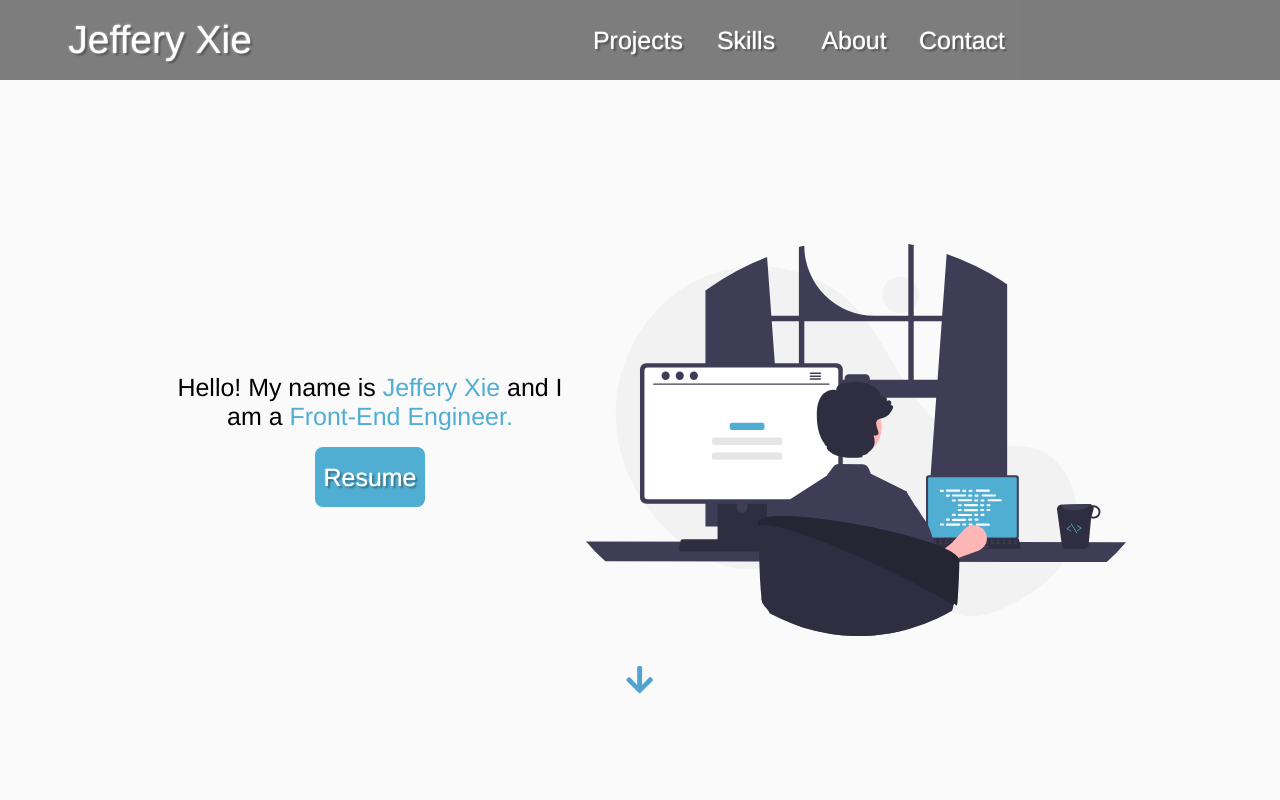
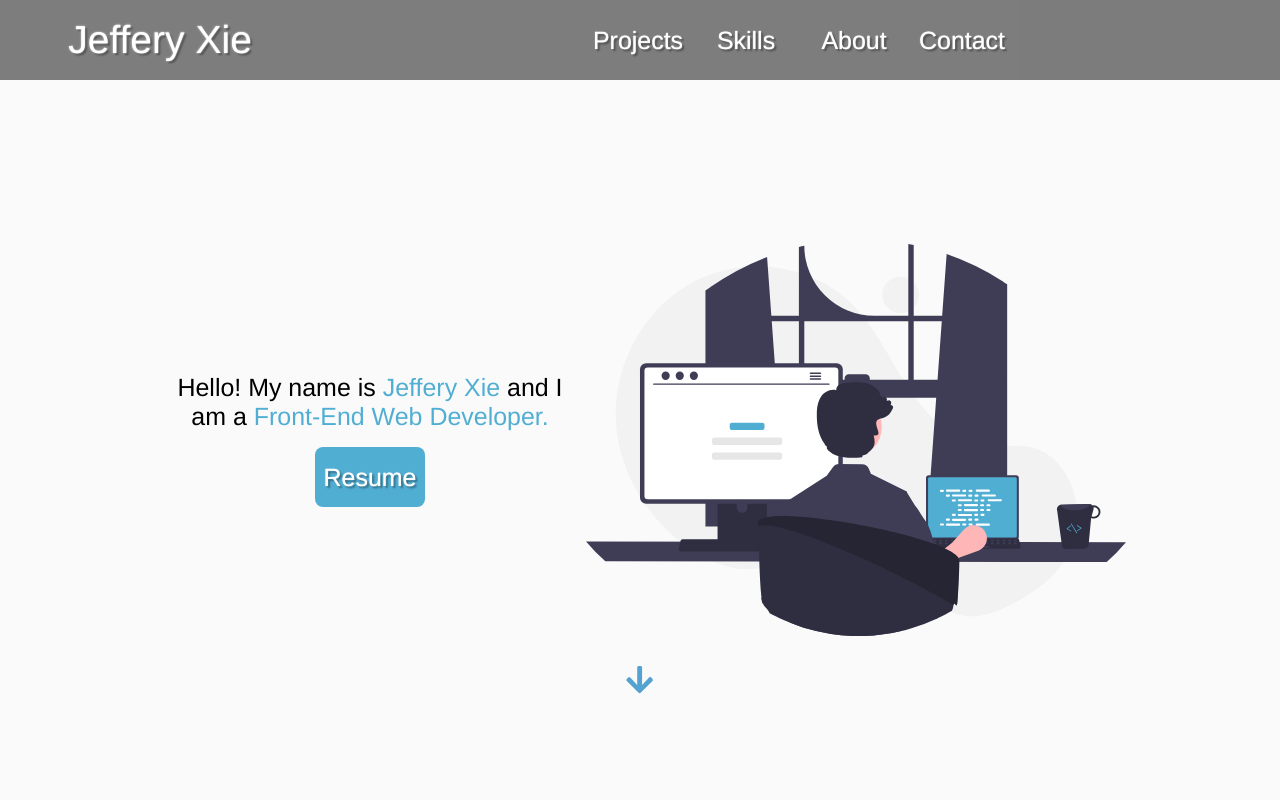
Before and after one commit to rJefferyXie/Portfolio, a React (Create React App) app: page / in a window 1280 px wide. Shown: the top 800 px of the page. Built offline with nearby package versions, Linux system fonts and the light colour scheme.

Commit message:
Added alt tag to hero image.

```diff
--- a/src/Components/Hero/Hero.js
+++ b/src/Components/Hero/Hero.js
@@ -22,11 +22,11 @@ const Hero = () => {
                     <p className="Shadow-p Hero-text">Hello! My name is
                         <span className="Shadow-span Hero-text"> Jeffery Xie </span>
                         and I am a
-                        <span className="Shadow-span Hero-text"> Front-End Engineer.</span>
+                        <span className="Shadow-span Hero-text"> Front-End Web Developer.</span>
                     </p>
                     <a href={Resume} target="_blank" rel="noreferrer" id="Resume" className="Navbar-button flex">Resume</a>
                 </div>
-                <img id="Hero-image" src={hero}></img>
+                <img id="Hero-image" alt="" src={hero}></img>
                 <div className="Arrow-container flex">
                     <FontAwesomeIcon icon={faArrowDown} className="Down-arrow" onClick={() => ScrollTo("#Projects")}></FontAwesomeIcon>
                 </div>
```
